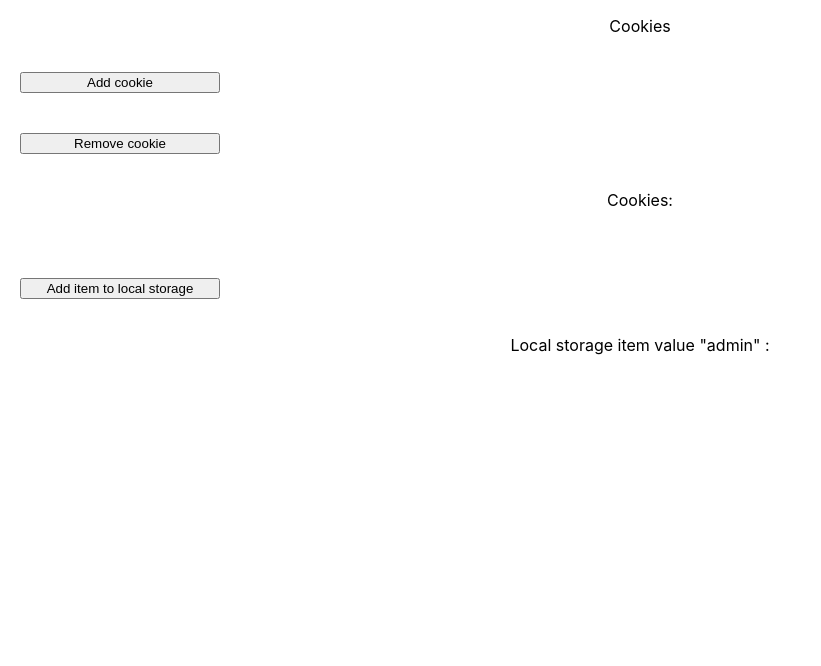
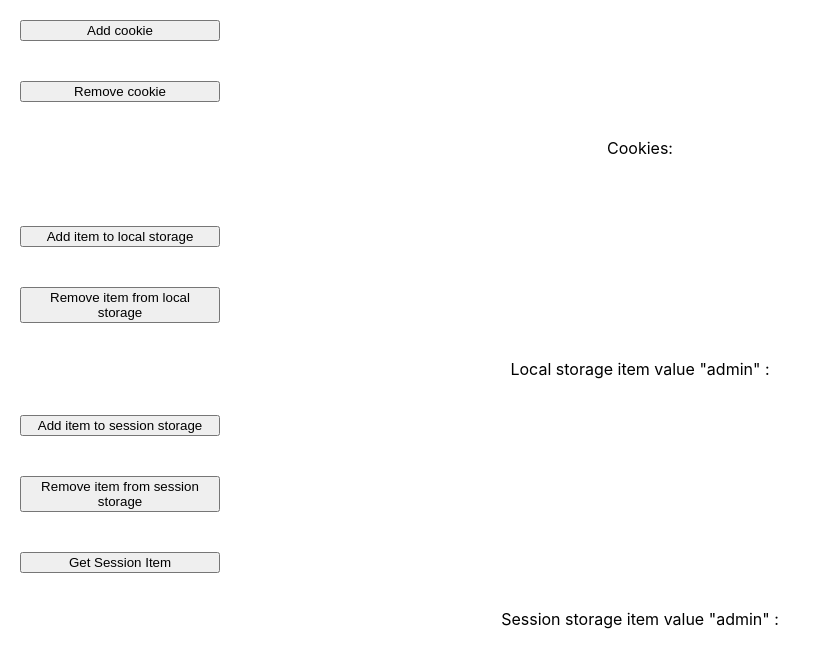
Before and after one commit to wojciechnowaczyk/React_Exercises, a React (Create React App) app: page /cookies in a window 1280 px wide. Shown: the top 666 px of the page, without its empty margins (0-821 px from the left). Built offline with nearby package versions, Linux system fonts and the light colour scheme.

Commit message:
Session items

```diff
--- a/src/Exercises/Cookies.js
+++ b/src/Exercises/Cookies.js
@@ -6,8 +6,8 @@ const CookiesExercises = () => {
   const [storedItem, setStoredItem] = useState(
     localStorage.getItem("admin") || null
   );
+  const [sessionItem, setSessionItem] = useState();
   const addNewCookie = () => {
-    console.log("test");
     setCookie("admin", "true", { maxAge: 10000 });
   };
   useEffect(() => {
@@ -15,7 +15,6 @@ const CookiesExercises = () => {
   }, [cookies]);
   return (
     <div style={{ display: "flex", "flex-direction": "column" }}>
-      <p>Cookies</p>
       <button onClick={addNewCookie} style={{ width: 200, margin: 20 }}>
         Add cookie
       </button>
@@ -33,7 +32,32 @@ const CookiesExercises = () => {
       >
         Add item to local storage
       </button>
+      <button
+        onClick={() => localStorage.removeItem("admin")}
+        style={{ width: 200, margin: 20 }}
+      >
+        Remove item from local storage
+      </button>
       <p>Local storage item value "admin" : {storedItem}</p>
+      <button
+        onClick={() => sessionStorage.setItem("admin", true)}
+        style={{ width: 200, margin: 20 }}
+      >
+        Add item to session storage
+      </button>
+      <button
+        onClick={() => sessionStorage.removeItem("admin")}
+        style={{ width: 200, margin: 20 }}
+      >
+        Remove item from session storage
+      </button>
+      <button
+        onClick={() => setSessionItem(sessionStorage.getItem("admin"))}
+        style={{ width: 200, margin: 20 }}
+      >
+        Get Session Item
+      </button>
+      <p>Session storage item value "admin" : {sessionItem}</p>
     </div>
   );
 };
```
